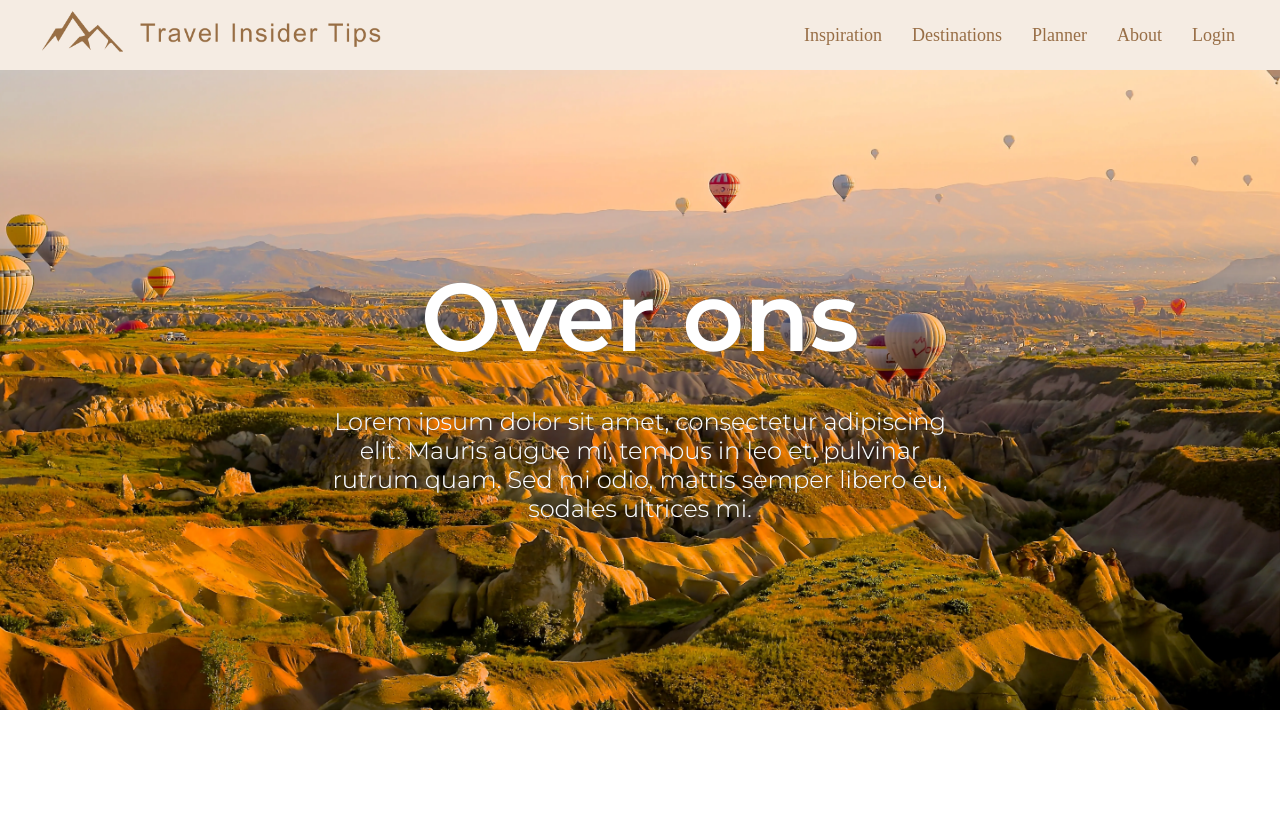
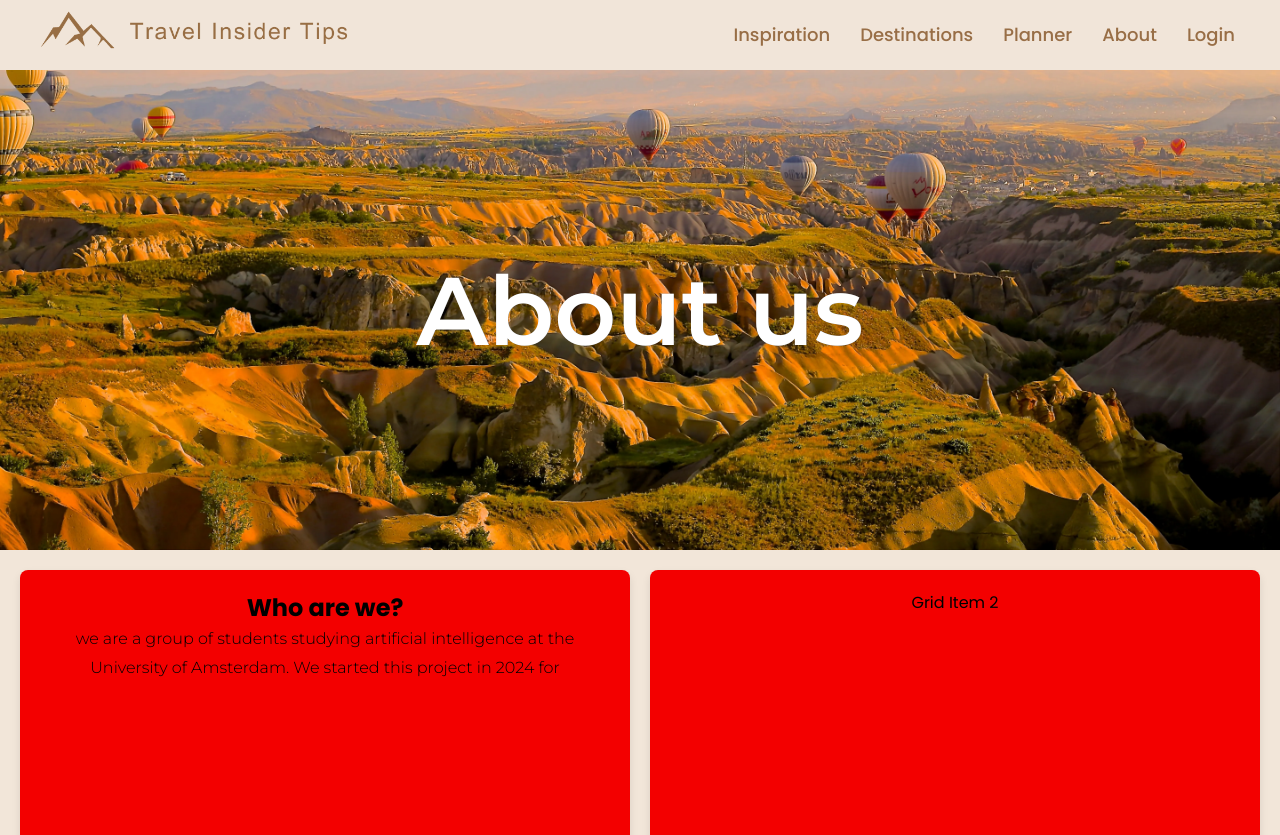
Before and after one commit to yanivvds/WebtechKI0, a PHP site: page /about.php in a window 1280 px wide. Shown: the top 835 px of the page. Run offline with PHP 8.4, Linux system fonts and the light colour scheme.

Commit message:
about us pagina begin gemaakt met fixen

```diff
--- a/about.php
+++ b/about.php
@@ -5,13 +5,13 @@
     <meta charset="UTF-8">
     <meta name="viewport" content="width=device-width, initial-scale=1.0">
     <link rel="stylesheet" href="css/about.css">
-    <link
-        href="https://fonts.googleapis.com/css2?family=Poppins:ital,wght@0,100;0,200;0,300;0,400;0,500;0,600;0,700;0,800;0,900;1,100;1,200;1,300;1,400;1,500;1,600;1,700;1,800;1,900&display=swap"
+    <link href="https://fonts.googleapis.com/css2?family=Poppins:ital,wght@0,100;0,200;0,300;0,400;0,500;0,600;0,700;0,800;0,900;1,100;1,200;1,300;1,400;1,500;1,600;1,700;1,800;1,900&display=swap"
         rel="stylesheet">
     <link rel="preconnect" href="https://fonts.googleapis.com">
     <link rel="preconnect" href="https://fonts.gstatic.com" crossorigin>
     <link href="https://fonts.googleapis.com/css2?family=Montserrat:wght@300;600&display=swap" rel="stylesheet">
     <title>About us</title>
+    <link rel="icon" type="image/x-icon" href="/fotos/favicon.ico">
 </head>
 
 <body>
@@ -21,34 +21,20 @@
     <main>
         <div class="hero-about">
             <hgroup>
-                <h1>Over ons</h1>
-                <p>Lorem ipsum dolor sit amet, consectetur adipiscing elit. Mauris augue mi, tempus in leo et, pulvinar
-                    rutrum quam. Sed mi odio, mattis semper libero eu, sodales ultrices mi.</p>
+                <h1>About us</h1>
             </hgroup>
         </div>
-        <!-- <div class="overflow-about">
-            <svg xmlns="http://www.w3.org/2000/svg" viewBox="0 0 1440 320">
-                <path fill="#0099ff" fill-opacity="1"
-                    d="M0,64L80,106.7C160,149,320,235,480,229.3C640,224,800,128,960,101.3C1120,75,1280,117,1360,138.7L1440,160L1440,320L1360,320C1280,320,1120,320,960,320C800,320,640,320,480,320C320,320,160,320,80,320L0,320Z">
-                </path>
-            </svg>
-        </div> -->
         <div class="content-about">
-            <div class="general-information">
-                <p>
-                    Lorem ipsum dolor sit amet, consectetur adipiscing elit. In elementum ornare massa, ut ullamcorper
-                    lectus consequat vel. Mauris vel suscipit odio. Donec tempor sollicitudin purus, ac finibus nibh
-                    hendrerit sed. Quisque rutrum velit at sapien molestie, eu rhoncus mauris congue. Duis urna dui,
-                    pretium
-                    a purus quis, suscipit feugiat nulla. Pellentesque habitant morbi tristique senectus et netus et
-                    malesuada fames ac turpis egestas. Sed sit amet mattis urna. <br /><br />Donec iaculis placerat
-                    congue. Vivamus non
-                    turpis pretium, maximus tellus vitae, vulputate nisl. Maecenas commodo, augue eget tristique
-                    blandit,
-                    diam tortor faucibus lorem, in porta nibh ipsum at eros. Sed arcu quam, ultrices sed consequat vel,
-                    gravida quis leo. Sed ac imperdiet est, quis aliquet lectus.
-                </p>
-                <img src="../fotos/over-ons.webp" alt="over ons afbeelding" />
+            <div class="generaltext">
+                <div class="about-container">
+                    <div class="about-item">
+                        <h2>Who are we?</h2>
+                        <p>we are a group of students studying artificial intelligence at the University of Amsterdam. We started this project in 2024 for </p>
+                    </div>
+                    <div class="about-item">Grid Item 2</div>
+                    <div class="about-item">Grid Item 3</div>
+                    <div class="about-item">Grid Item 4</div>
+                </div>
             </div>
             <div class="our-team">
                 <h3>Our travel team</h3>
@@ -78,7 +64,7 @@
                         </div>
                         <p>Lorem ipsum dolor sit amet, consectetur adipiscing elit. In elementum ornare massa, ut
                             ullamcorper lectus consequat vel. Mauris vel suscipit odio. Donec tempor sollicitudin purus,
-                            ac finibus nibh hendrerit sed.<br /><a href="mailto:jev.kroon@student.uva.nl">jev.kroon@student.uva.nl</a></p>
+                            ac finibus nibh hendrerit sed.<br /><a href="mailto:jeff.kroon@student.uva.nl">jev.kroon@student.uva.nl</a></p>
                     </div>
                     <div class="member">
                         <div>
--- a/css/about.css
+++ b/css/about.css
@@ -1,9 +1,11 @@
-* {
-    font-family: 'Helvetica, sans-serif' !important;
+body{
+    margin: 0;
+    background-color: #f2e6d9;
+    font-family: 'Poppins', sans-serif
 }
 
 .hero-about {
-    min-height: 80vh;
+    min-height: 60vh;
     background-image: url("../fotos/about-hero.webp");
     background-position: bottom;
     background-size: cover;
@@ -35,24 +37,26 @@
     text-shadow: .3px .3px gray;
 }
 
-/* .overflow-about {
-    margin-top: -10rem;
-} */
-
 .content-about p {
     line-height: 1.8rem;
     font-family: 'Montserrat', sans-serif !important;
     font-weight: 300;
 }
 
-.general-information {
-    display: flex;
-    padding: 8rem 8rem 5rem 8rem;
-    gap: 5rem;
+.about-container {
+    display: grid;
+    grid-template-columns: repeat(2, 1fr);
+    gap: 20px;
+    padding: 20px;
 }
 
-.general-information img {
-    max-width: 40%;
+.about-item {
+    background-color: #f30000;
+    padding: 20px;
+    border-radius: 8px;
+    box-shadow: 0 4px 8px rgba(0, 0, 0, 0.1);
+    text-align: center;
+    height: 60vh;
 }
 
 @media screen and (max-width: 1120px) {
```
